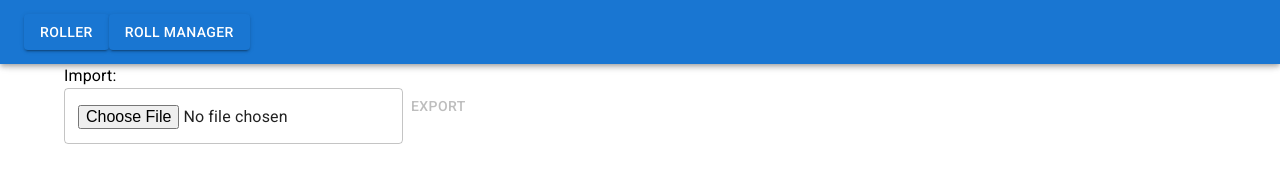
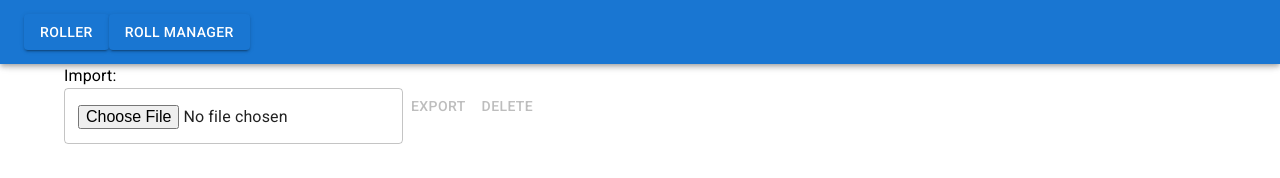
Before and after one commit to c-grattan/droll, a React (Create React App) app: page / in a window 1280 px wide. Both pictures are taken after a click on the button "ROLL MANAGER". Shown: the top 178 px of the page. Built offline with nearby package versions, Linux system fonts and the light colour scheme; the HTML template or start-up script is replaced by a standard one.

Commit message:
Add roll delete functionality

```diff
--- a/src/components/rollmanagercomponent/RollManagerComponent.tsx
+++ b/src/components/rollmanagercomponent/RollManagerComponent.tsx
@@ -1,4 +1,4 @@
-import { DataGrid, GridColDef } from "@mui/x-data-grid"
+import { DataGrid, GridColDef, GridRowId } from "@mui/x-data-grid"
 import { RollManager, RollStorageObject } from "../../classes/rollManager/RollManager";
 import { Button, TextField, Typography } from "@mui/material";
 import { useState } from "react";
@@ -11,6 +11,7 @@ export const RollManagerComponent = ({rollManager}: RMCProps) => {
 	const rollsAvailable: boolean = rollManager.rolls.length > 0;
 	const [uploadMessage, setUploadMessage] = useState('');
 	const [displayData, setDisplayData] = useState(rollManager.rolls);
+	const [selectedRolls, setSelectedRolls] = useState<GridRowId[]>([]);
 
 	const columns: GridColDef[] = [
 		{
@@ -71,9 +72,26 @@ export const RollManagerComponent = ({rollManager}: RMCProps) => {
 		}
 	}
 
+	function deleteSelected() {
+		let newRolls: RollStorageObject[] = [];
+		rollManager.rolls.forEach((value, index) => {
+			if(!selectedRolls.includes(index)) {
+				newRolls.push(value);
+			}
+		});
+		rollManager.rolls = newRolls;
+		setDisplayData(newRolls);
+		setSelectedRolls([]);
+	}
+
 	return <>
 		{
 			rollsAvailable && <DataGrid
+				checkboxSelection
+				rowSelectionModel={selectedRolls}
+				onRowSelectionModelChange={(selected) => {
+					setSelectedRolls(selected);
+				}}
 				data-testid="rollmanager-datagrid"
 				columns={columns}
 				rows={rows}
@@ -98,5 +116,12 @@ export const RollManagerComponent = ({rollManager}: RMCProps) => {
 		>
 				Export
 		</Button>
+		<Button
+			data-testid="rollmanager-deletebutton"
+			onClick={() => deleteSelected()}
+			disabled={selectedRolls.length < 1}
+			>
+				Delete
+		</Button>
 	</>;
 }
```
Also changed, not shown: 1 other file (tests, documents, lock files or other folders).
